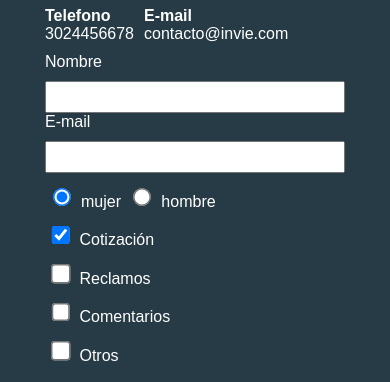
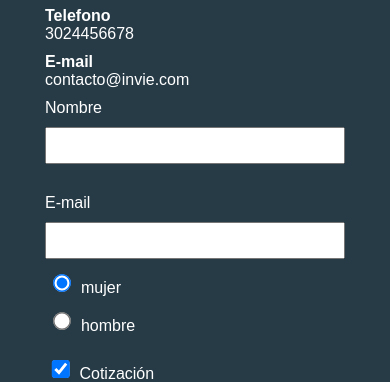
Before and after one commit to sirusalazar/responsive-design-may-2016, a plain HTML site: page precios.html in a window 390 px wide. Shown: the part 660-1042 px from the top of the page. Drawn offline with Linux system fonts and the light colour scheme; files whose address does not match are found by name; a web font is replaced by a local one.

Commit message:
changes for ux on input fields

```diff
--- a/css/invie.css
+++ b/css/invie.css
@@ -415,12 +415,22 @@ input:focus, textarea:focus {
 	}
 	.contacto {
 		margin: 0 auto;
+        display: block;
 	}
+
+    .contacto a{
+        display: block;
+    }
 	.formulario {
 		display: block;
 		margin: auto;
 		width: 300px;
 	}
+
+    .sexo label {
+        display: block;
+    }
+
 	.intereses label{
 		display: block;
 		font-size: 16px;
@@ -428,9 +438,13 @@ input:focus, textarea:focus {
 	.col1 {
 		margin: 0;
 	}
+    input[type="text"]{
+        margin-bottom: 30px;
+    }
+
 	input[type="text"],
 	input[type="email"] {
-		font-size: 16px;
+		font-size: 20px;
 		padding: 5px;
 	}
 	textarea {
```
Also changed, not shown: css/invie.min.css.
